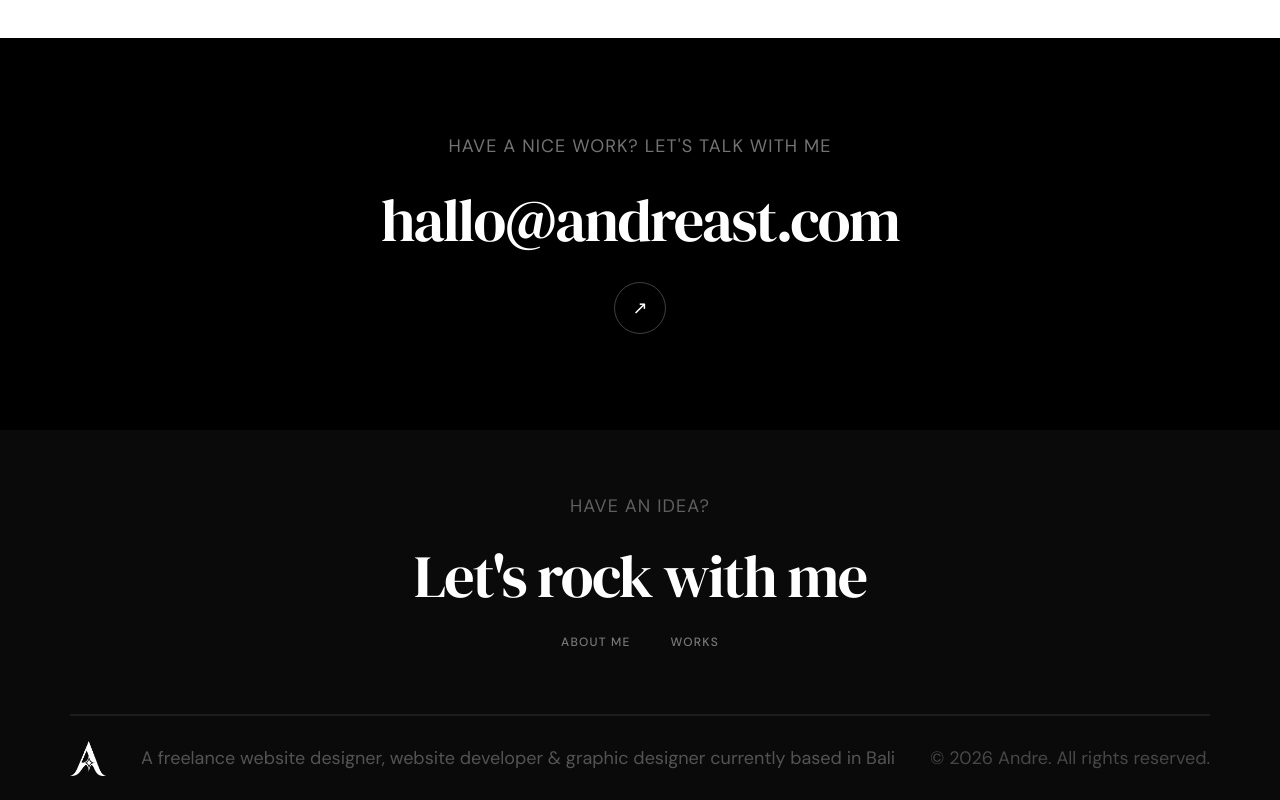
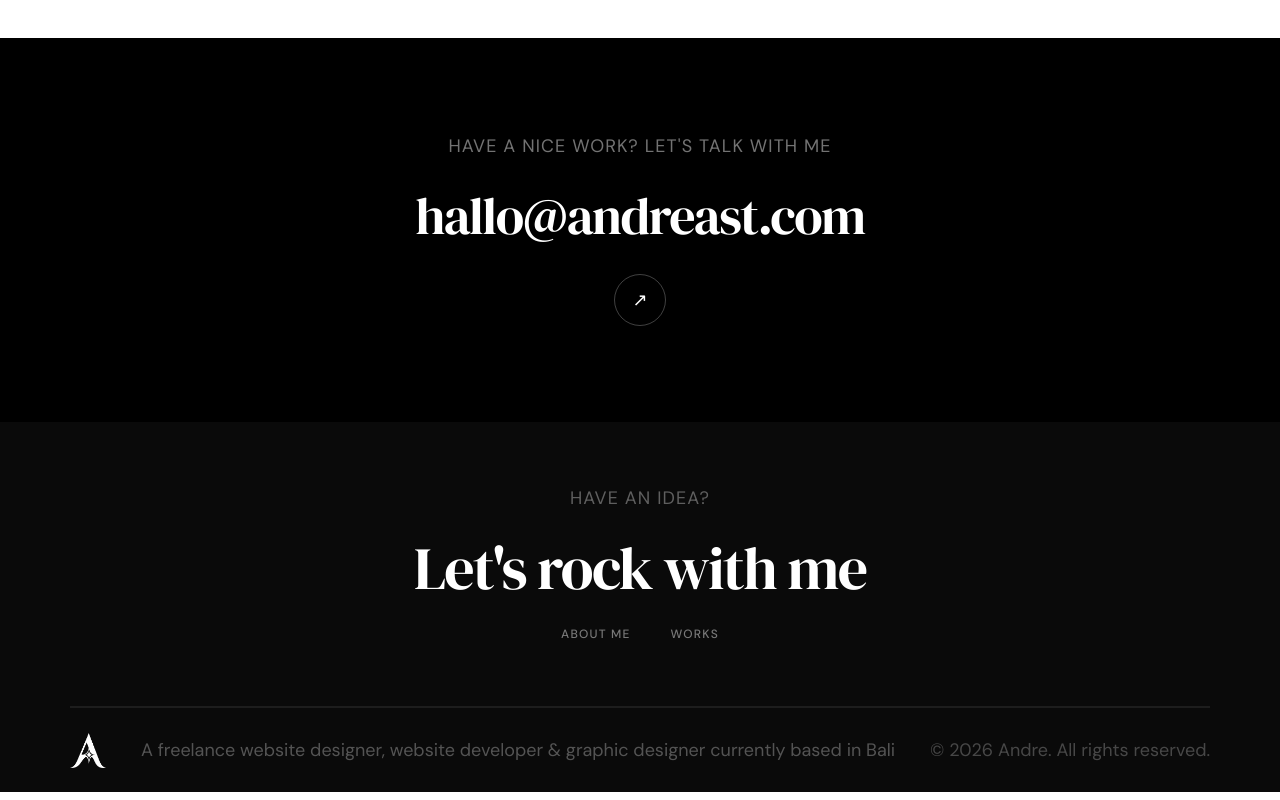
Before and after one commit to andre-astika/my-portfolio, a Next.js app: page / in a window 1280 px wide. Shown: the part 2183-2983 px from the top of the page. Built offline with nearby package versions, Linux system fonts and the light colour scheme.

Commit message:
Adjust font size

```diff
--- a/app/globals.css
+++ b/app/globals.css
@@ -878,7 +878,7 @@ button { font-family: var(--font-body); }
 
 .contact-cta__email {
   font-family: var(--font-display);
-  font-size: 60px;
+  font-size: 52px;
   font-weight: 400;
   color: var(--white);
   letter-spacing: -.03em;
```
